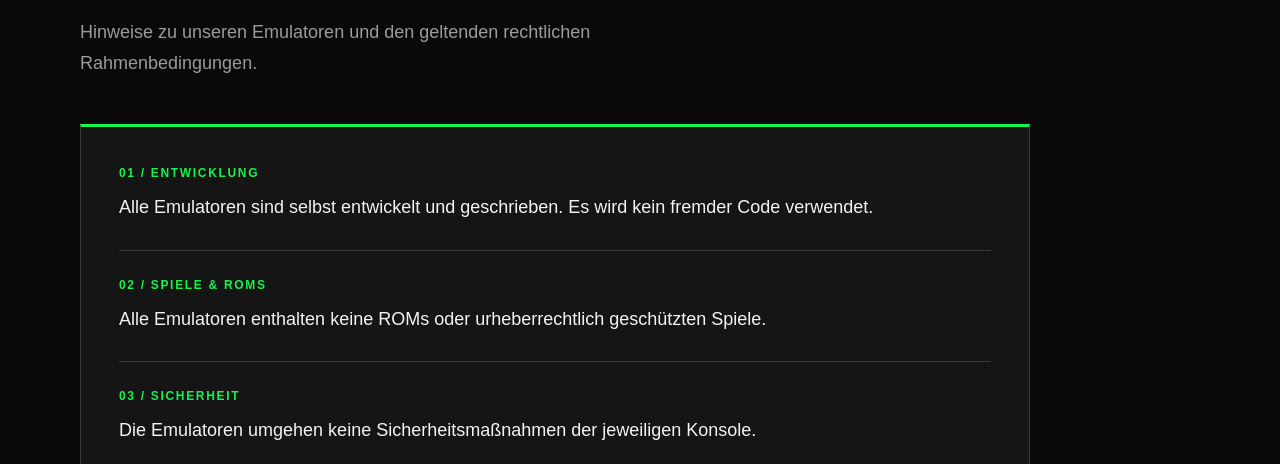
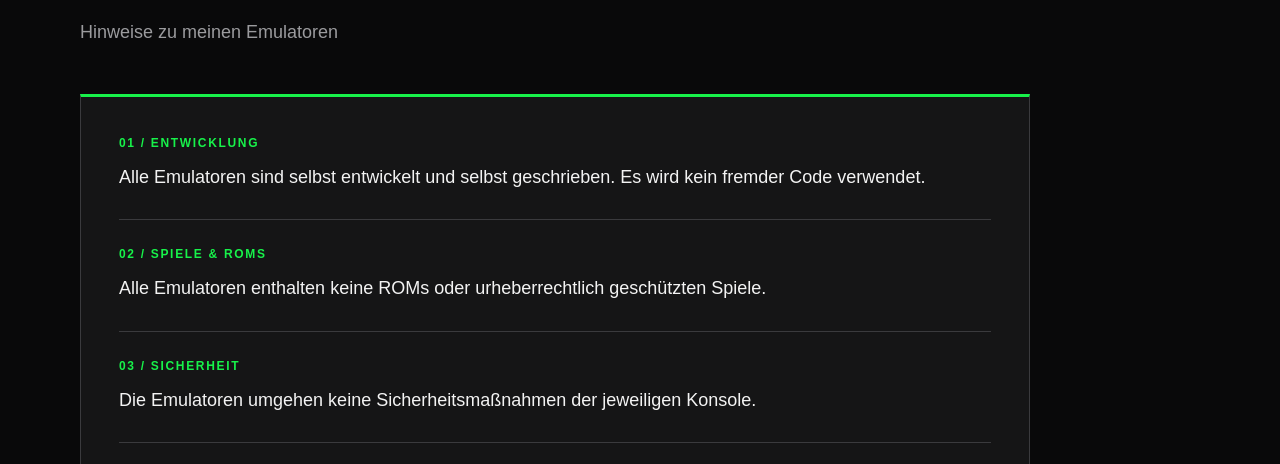
Before and after one commit to JensSchoon/jensschoon.github.io, a plain HTML site: page legal-notice.html in a window 1280 px wide. Shown: the part 336-800 px from the top of the page. Drawn offline with Linux system fonts and the light colour scheme.

Commit message:
Add files via upload

```diff
--- a/legal-notice.html
+++ b/legal-notice.html
@@ -383,7 +383,7 @@ html, body {
 <a class="" href="blog.html">Blog</a>
 <a class="active" href="legal-notice.html">Legal Notice</a></nav>
 </div>
-<main><section class="legal-page"><div class="container"><div class="legal-eyebrow">JS EMULATION / INFORMATION</div><h1>LEGAL <span>NOTICE</span></h1><p class="legal-intro">Hinweise zu unseren Emulatoren und den geltenden rechtlichen Rahmenbedingungen.</p><div class="legal-panel"><div class="legal-line"><span>01 / ENTWICKLUNG</span><p>Alle Emulatoren sind selbst entwickelt und geschrieben. Es wird kein fremder Code verwendet.</p></div><div class="legal-line"><span>02 / SPIELE &amp; ROMS</span><p>Alle Emulatoren enthalten keine ROMs oder urheberrechtlich geschützten Spiele.</p></div><div class="legal-line"><span>03 / SICHERHEIT</span><p>Die Emulatoren umgehen keine Sicherheitsmaßnahmen der jeweiligen Konsole.</p></div><div class="legal-line"><span>04 / RECHTLICHER RAHMEN</span><p>Gerichtsstand ist, soweit gesetzlich zulässig, Deutschland. Maßgeblich sind deutsches Recht und die einschlägigen Regelungen der Europäischen Union.</p></div></div><a class="legal-back" href="index.html">← Zurück zur Startseite</a></div></section></main>
+<main><section class="legal-page"><div class="container"><div class="legal-eyebrow">JS EMULATION / INFORMATION</div><h1>LEGAL <span>NOTICE</span></h1><p class="legal-intro">Hinweise zu meinen Emulatoren</p><div class="legal-panel"><div class="legal-line"><span>01 / ENTWICKLUNG</span><p>Alle Emulatoren sind selbst entwickelt und selbst geschrieben. Es wird kein fremder Code verwendet.</p></div><div class="legal-line"><span>02 / SPIELE &amp; ROMS</span><p>Alle Emulatoren enthalten keine ROMs oder urheberrechtlich geschützten Spiele.</p></div><div class="legal-line"><span>03 / SICHERHEIT</span><p>Die Emulatoren umgehen keine Sicherheitsmaßnahmen der jeweiligen Konsole.</p></div><div class="legal-line"><span>04 / RECHTLICHER RAHMEN</span><p>Gerichtsstand ist, soweit gesetzlich zulässig, Deutschland. Maßgeblich sind deutsches Recht und die einschlägigen Regelungen der Europäischen Union.</p></div></div><a class="legal-back" href="index.html">← Zurück zur Startseite</a></div></section></main>
 <footer id="contact">
 <div class="container">
 <h3>JS EMULATION</h3>
```
